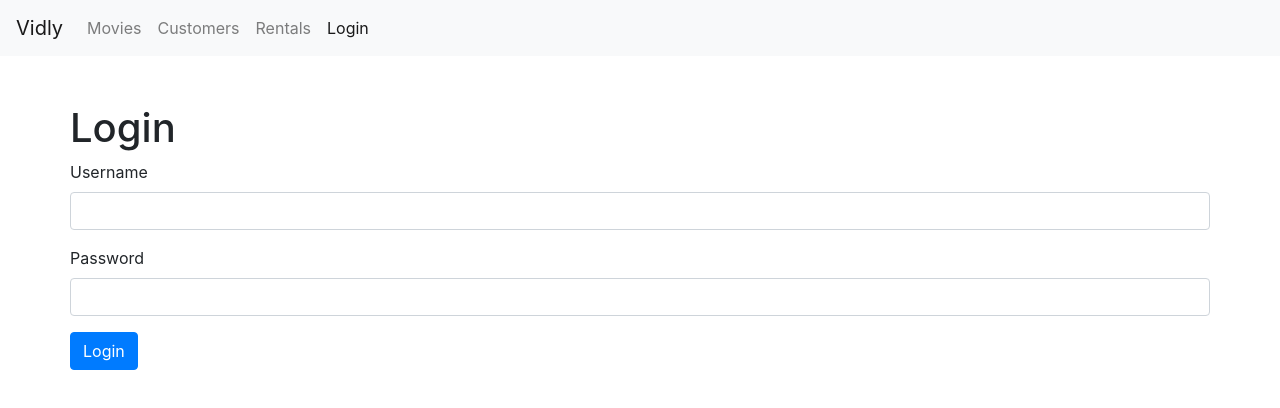
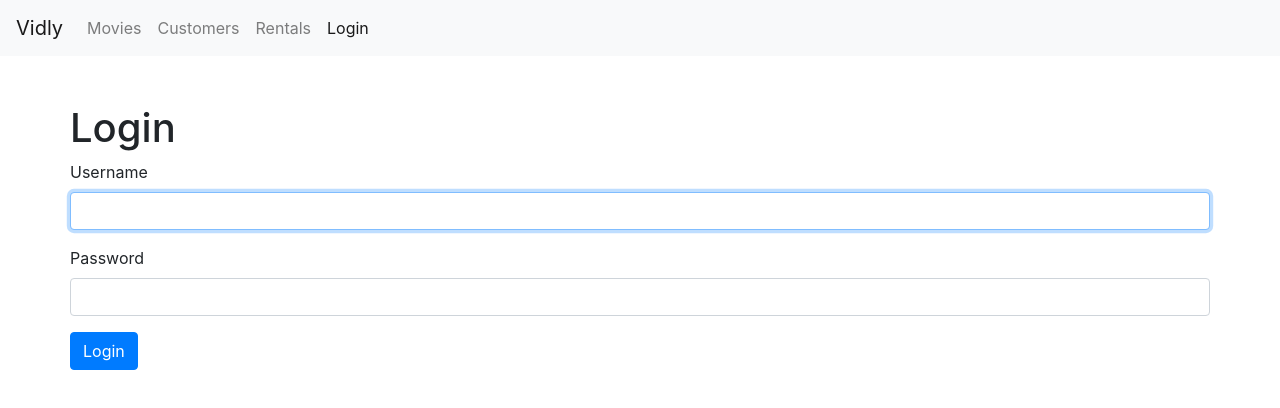
Before and after one commit to shamwela/vidly, a React (Create React App) app: page /login in a window 1280 px wide. Shown: the top 408 px of the page. Built offline with nearby package versions, Linux system fonts and the light colour scheme.

Commit message:
4 - Refs

```diff
--- a/src/components/loginForm.jsx
+++ b/src/components/loginForm.jsx
@@ -1,10 +1,17 @@
 import React, { Component } from 'react';
 
 class LoginForm extends Component {
+  username = React.createRef();
+
+  componentDidMount() {
+    this.username.current.focus();
+  }
+
   handleSubmit = (event) => {
     event.preventDefault();
+    const username = this.username.current.value;
     console.log('Submitted');
-  }
+  };
 
   render() {
     return (
@@ -13,7 +20,12 @@ class LoginForm extends Component {
         <form onSubmit={this.handleSubmit}>
           <div className="form-group">
             <label htmlFor="username">Username</label>
-            <input type="text" id="username" className="form-control" />
+            <input
+              ref={this.username}
+              type="text"
+              id="username"
+              className="form-control"
+            />
           </div>
           <div className="form-group">
             <label htmlFor="password">Password</label>
```
